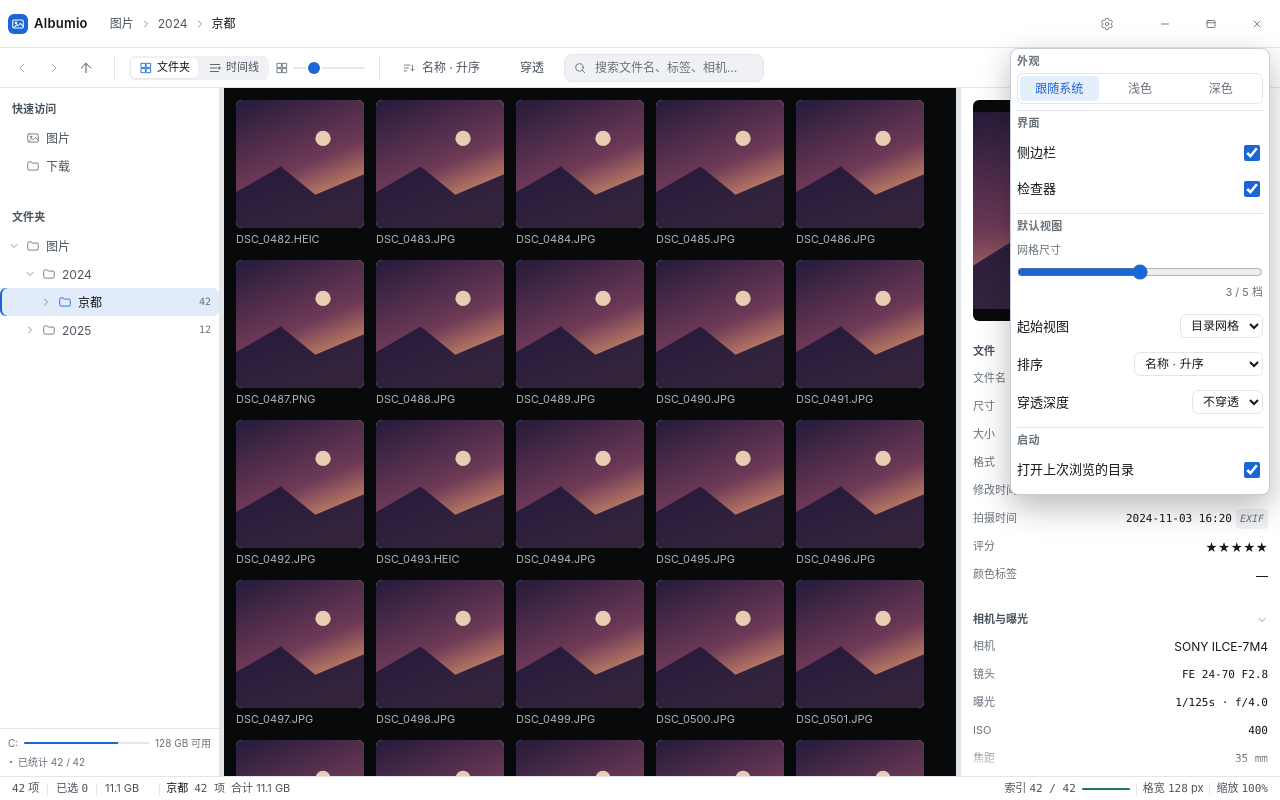
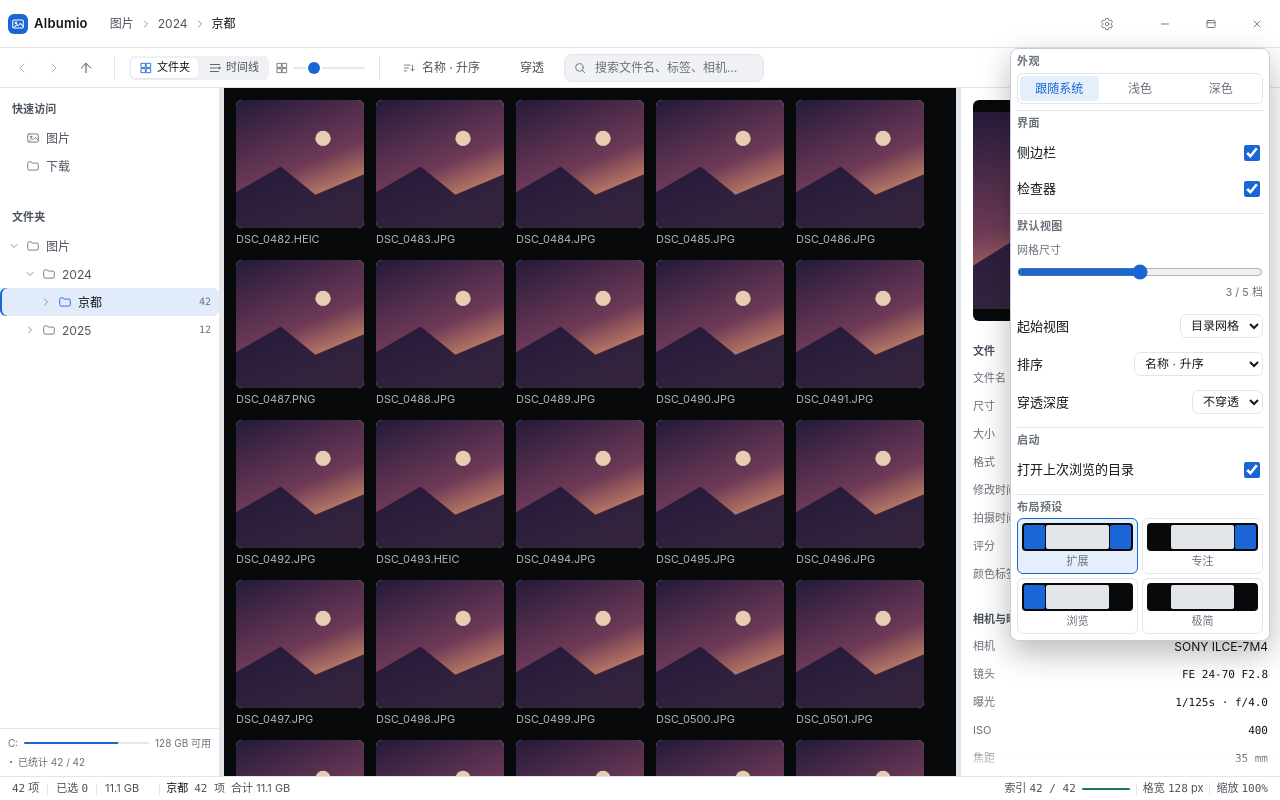
Before and after one commit to yunyu697/albumio, a React (Vite) app in the folder app/: page / in a window 1280 px wide. Both pictures are taken after a click on the button 1107 px from the left and 23 px from the top of the page. Built offline with nearby package versions, Linux system fonts and the light colour scheme.

Commit message:
feat(prefs): 设置面板加布局预设 — 扩展/专注/浏览/极简 4 种一键切换

```diff
--- a/app/src/App.tsx
+++ b/app/src/App.tsx
@@ -586,6 +586,7 @@ export default function App() {
         onRecursiveDepthChange={setRecursiveDepth}
         reopenLastDir={reopenLastDir}
         onReopenLastDirChange={setReopenLastDir}
+        onApplyLayout={(s, i) => { setSidebarOpen(s); setInspectorOpen(i); }}
         anchorRef={gearRef}
       />
 
--- a/app/src/components/SettingsPopover.tsx
+++ b/app/src/components/SettingsPopover.tsx
@@ -24,6 +24,8 @@ interface Props {
   onRecursiveDepthChange: (d: number) => void;
   reopenLastDir: boolean;
   onReopenLastDirChange: (v: boolean) => void;
+  /** 预设布局一键切换：sidebar/inspector 组合。 */
+  onApplyLayout: (sidebar: boolean, inspector: boolean) => void;
   anchorRef: React.RefObject<HTMLButtonElement>;
 }
 
@@ -53,6 +55,20 @@ const VIEW_OPTS: { value: "folder" | "timeline"; label: string }[] = [
   { value: "timeline", label: "时间线" },
 ];
 
+interface LayoutChoice {
+  key: string;
+  label: string;
+  hint: string;
+  sidebar: boolean;
+  inspector: boolean;
+}
+const LAYOUT_OPTS: LayoutChoice[] = [
+  { key: "expanded", label: "扩展", hint: "侧栏 + 检查器全开", sidebar: true, inspector: true },
+  { key: "focus", label: "专注", hint: "关侧栏，留检查器", sidebar: false, inspector: true },
+  { key: "browse", label: "浏览", hint: "关检查器，留侧栏", sidebar: true, inspector: false },
+  { key: "clean", label: "极简", hint: "两侧全关，满屏浏览", sidebar: false, inspector: false },
+];
+
 export default function SettingsPopover({
   open,
   onClose,
@@ -73,6 +89,7 @@ export default function SettingsPopover({
   onRecursiveDepthChange,
   reopenLastDir,
   onReopenLastDirChange,
+  onApplyLayout,
   anchorRef,
 }: Props) {
   const popRef = useRef<HTMLDivElement>(null);
@@ -186,6 +203,30 @@ export default function SettingsPopover({
           <input type="checkbox" checked={reopenLastDir} onChange={(e) => onReopenLastDirChange(e.target.checked)} />
         </label>
       </div>
+
+      <div className="sp-section">
+        <div className="sp-title">布局预设</div>
+        <div className="sp-layout-grid">
+          {LAYOUT_OPTS.map((opt) => {
+            const active = sidebarOpen === opt.sidebar && inspectorOpen === opt.inspector;
+            return (
+              <button
+                key={opt.key}
+                className={`sp-layout-card${active ? " on" : ""}`}
+                onClick={() => onApplyLayout(opt.sidebar, opt.inspector)}
+                title={opt.hint}
+              >
+                <div className="sp-layout-thumb">
+                  <span className={`sl-cell${opt.sidebar ? " on" : ""}`} />
+                  <span className="sl-main" />
+                  <span className={`sl-cell${opt.inspector ? " on" : ""}`} />
+                </div>
+                <div className="sp-layout-label">{opt.label}</div>
+              </button>
+            );
+          })}
+        </div>
+      </div>
     </div>
   );
 }
--- a/app/src/styles/app.css
+++ b/app/src/styles/app.css
@@ -194,6 +194,56 @@ input { font: inherit; color: inherit; }
   background: var(--ds-color-accent-weak);
   color: var(--ds-color-accent);
 }
+/* 布局预设 grid：2x2 卡片，每个有缩略示意图。 */
+.sp-layout-grid {
+  display: grid;
+  grid-template-columns: 1fr 1fr;
+  gap: var(--ds-space-2);
+}
+.sp-layout-card {
+  display: flex;
+  flex-direction: column;
+  align-items: center;
+  gap: 4px;
+  padding: var(--ds-space-2);
+  background: var(--ds-color-elevated);
+  border: var(--ds-border-hairline) solid var(--ds-color-line);
+  border-radius: var(--ds-radius-sm);
+  cursor: pointer;
+  transition: background var(--ds-dur-1) var(--ds-ease-standard), border-color var(--ds-dur-1) var(--ds-ease-standard);
+}
+.sp-layout-card:hover {
+  border-color: var(--ds-color-accent);
+}
+.sp-layout-card.on {
+  border-color: var(--ds-color-accent);
+  background: var(--ds-color-accent-weak);
+}
+.sp-layout-thumb {
+  display: flex;
+  gap: 1px;
+  width: 100%;
+  height: 28px;
+  padding: 2px;
+  background: var(--ds-color-canvas);
+  border-radius: 4px;
+}
+.sl-cell {
+  flex: 0 0 20%;
+  background: transparent;
+  border-radius: 2px;
+}
+.sl-cell.on { background: var(--ds-color-accent); }
+.sl-main {
+  flex: 1;
+  background: var(--ds-color-line);
+  border-radius: 2px;
+}
+.sp-layout-label {
+  font-size: 11px;
+  color: var(--ds-color-text-muted);
+  font-weight: 500;
+}
 .sp-row {
   display: flex; align-items: center; justify-content: space-between;
   padding: 7px 0;
```
